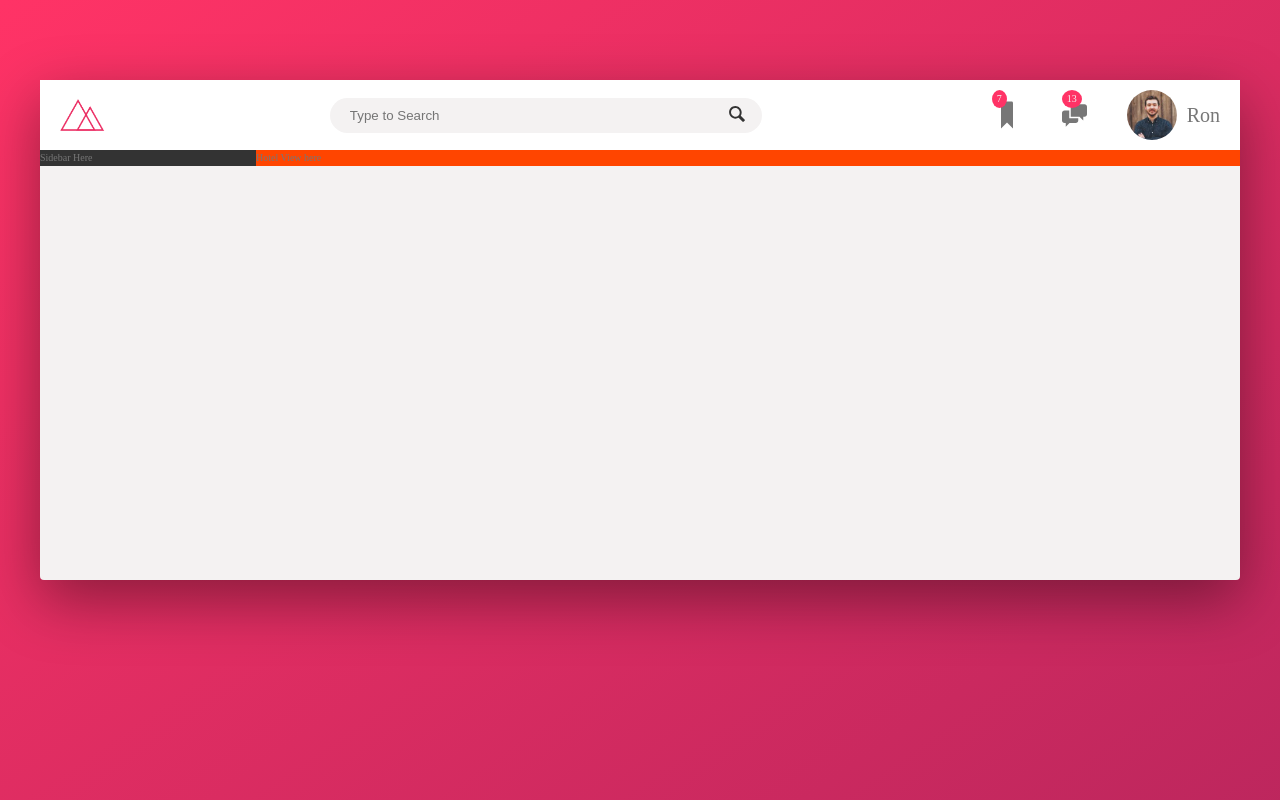
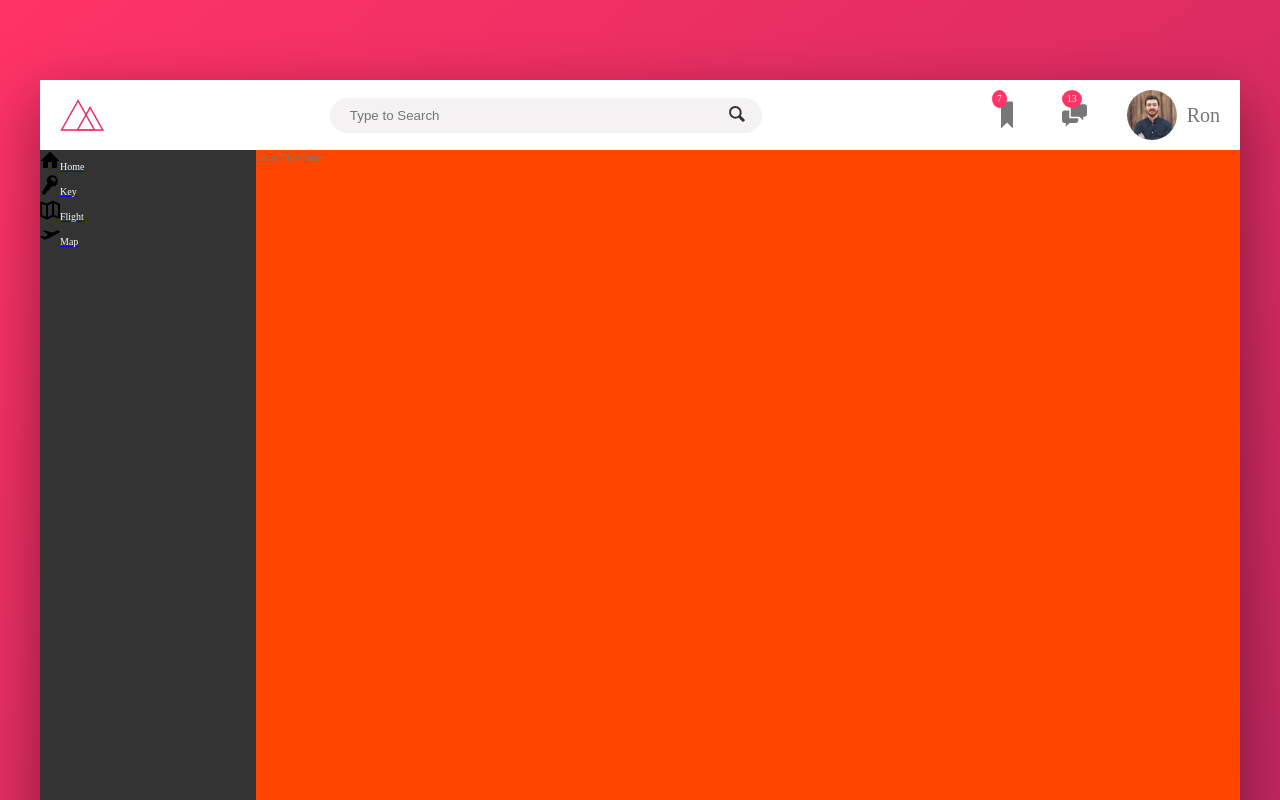
Before and after one commit to aadarsh10c/Trillio, a React (Vite) app: page / in a window 1280 px wide. Shown: the top 800 px of the page. Built offline with nearby package versions, Linux system fonts and the light colour scheme.

Commit message:
Started work on Sidebar

```diff
--- a/src/components/content-comp/Sidebar.jsx
+++ b/src/components/content-comp/Sidebar.jsx
@@ -3,7 +3,51 @@ import React from "react";
 export default function Sidebar(){
     return (
         <nav className="sidebar">
-            Sidebar Here
+            <nav className="nav">
+                <div className="nav__box">
+                    <a href="#" className="nav__box-link">
+                        <svg className="nav__box-icon">
+                            <use href="./src/assets/sprite.svg#icon-home"></use>
+                        </svg>
+                        <span className="nav__box-text">
+                            Home
+                        </span>
+                    </a>
+                </div>
+                <div className="nav__box">
+                    <a href="#" className="nav__box-link">
+                        <svg className="nav__box-icon">
+                            <use href="./src/assets/sprite.svg#icon-key"></use>
+                        </svg>
+                        <span className="nav__box-text">
+                            Key
+                        </span>
+                    </a>
+                </div>
+                <div className="nav__box">
+                    <a href="#" className="nav__box-link">
+                        <svg className="nav__box-icon">
+                            <use href="./src/assets/sprite.svg#icon-map"></use>
+                        </svg>
+                        <span className="nav__box-text">
+                            Flight
+                        </span>
+                    </a>
+                </div>
+                <div className="nav__box">
+                    <a href="#" className="nav__box-link">
+                        <svg className="nav__box-icon">
+                            <use href="./src/assets/sprite.svg#icon-aircraft-take-off"></use>
+                        </svg>
+                        <span className="nav__box-text">
+                            Map
+                        </span>
+                    </a>
+                </div>
+            </nav>
+            <p className="legal">
+                &copy; 2017 by trillio. All rights reserved.
+            </p>
         </nav>
     );
 }
--- a/src/sass/components/_index.scss
+++ b/src/sass/components/_index.scss
@@ -1 +1,2 @@
 @forward 'headerComp';
+@forward 'sidebarComp';
--- /dev/null
+++ b/src/sass/components/sidebarComp.scss
@@ -0,0 +1,23 @@
+.sidebar{
+    height:80rem;
+    display: flex;
+    flex-direction: column;
+    justify-content: space-between;
+    .nav{
+        &__box{
+            &-link{
+
+            }
+            &-icon{
+                width:2rem;
+                height:2rem;
+            }
+            &-text{
+                color:var(--Grey-light-1);
+            }
+        }
+    }
+    .legal{
+
+    }
+}
```
